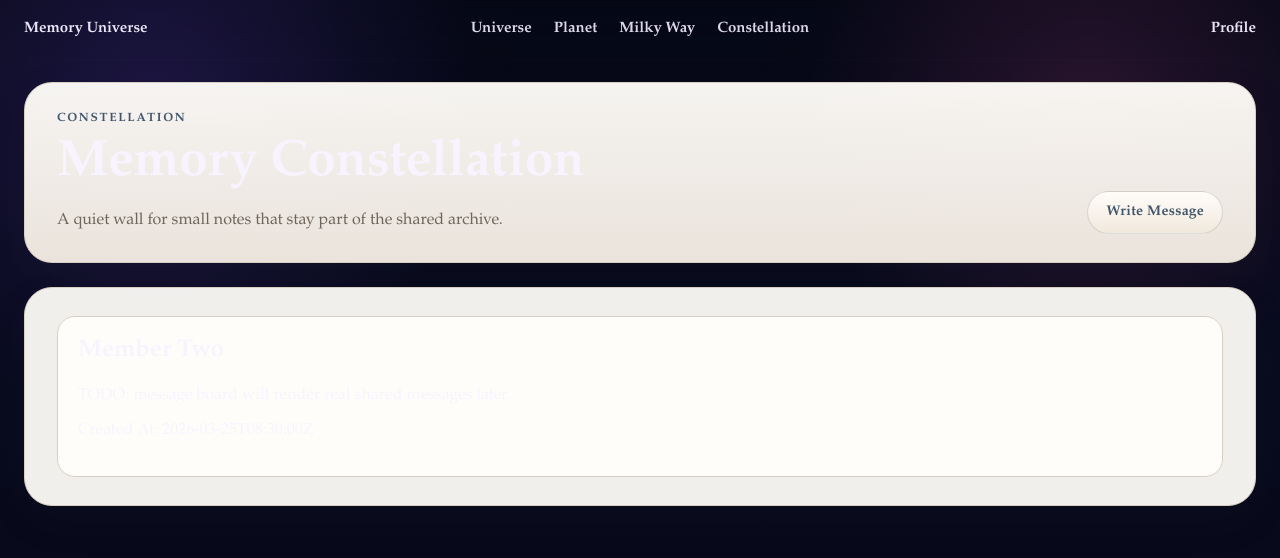
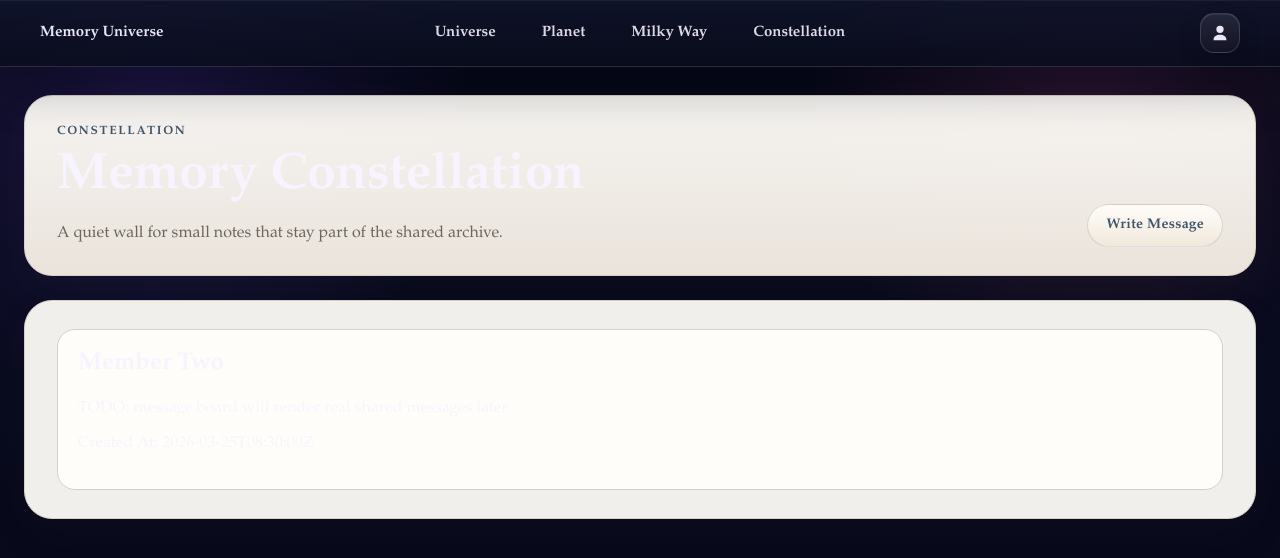
Before and after one commit to Ez-boi123/Memory-Universe, a Next.js app: page /constellation in a window 1280 px wide. Shown: the top 558 px of the page. Built offline with nearby package versions, Linux system fonts and the light colour scheme.

Commit message:
feat: refine authenticated header chrome

```diff
--- a/src/components/universe/AppTopNavigation.tsx
+++ b/src/components/universe/AppTopNavigation.tsx
@@ -22,8 +22,21 @@ export function AppTopNavigation() {
             </Link>
           ))}
         </nav>
-        <Link className="app-top-nav-profile" href="/settings/account">
-          Profile
+        <Link
+          aria-label="Profile"
+          className="app-top-nav-profile"
+          href="/settings/account"
+        >
+          <svg
+            aria-hidden="true"
+            className="app-top-nav-profile-icon"
+            viewBox="0 0 24 24"
+          >
+            <path
+              d="M12 12a4 4 0 1 0-4-4 4 4 0 0 0 4 4Zm0 2c-3.86 0-7 2.24-7 5v1h14v-1c0-2.76-3.14-5-7-5Z"
+              fill="currentColor"
+            />
+          </svg>
         </Link>
       </div>
     </header>
--- a/src/styles/globals.css
+++ b/src/styles/globals.css
@@ -49,17 +49,27 @@ main {
   position: sticky;
   top: 0;
   z-index: 20;
-  width: min(1280px, calc(100% - 48px));
-  margin: 0 auto;
-  padding: 20px 0;
-  backdrop-filter: blur(18px);
+  width: 100%;
+  margin: 0;
+  padding: 0;
 }
 
 .app-top-nav-inner {
+  position: relative;
   display: grid;
   grid-template-columns: minmax(0, 1fr) auto minmax(0, 1fr);
   align-items: center;
   gap: 16px;
+  width: 100%;
+  margin: 0;
+  padding: 24px 40px;
+  border-bottom: 1px solid rgba(226, 218, 255, 0.12);
+  background: linear-gradient(180deg, rgba(16, 20, 42, 0.92) 0%, rgba(9, 12, 28, 0.84) 100%);
+  box-shadow:
+    0 18px 48px rgba(2, 4, 14, 0.32),
+    inset 0 1px 0 rgba(255, 255, 255, 0.06);
+  backdrop-filter: blur(24px);
+  -webkit-backdrop-filter: blur(24px);
 }
 
 .app-top-nav-brand,
@@ -67,18 +77,18 @@ main {
   color: rgba(244, 238, 255, 0.96);
   font-size: 15px;
   font-weight: 700;
-  white-space: nowrap;
 }
 
 .app-top-nav-brand {
   justify-self: start;
+  white-space: nowrap;
 }
 
 .app-top-nav-links {
   display: flex;
   flex-wrap: wrap;
   justify-content: center;
-  gap: 22px;
+  gap: 46px;
   justify-self: center;
 }
 
@@ -89,14 +99,39 @@ main {
 }
 
 .app-top-nav-profile {
-  justify-self: end;
+  position: absolute;
+  top: 50%;
+  right: 40px;
+  justify-self: auto;
+  display: inline-flex;
+  align-items: center;
+  justify-content: center;
+  width: 40px;
+  height: 40px;
+  border: 1px solid rgba(232, 222, 255, 0.16);
+  border-radius: 14px;
+  background: linear-gradient(180deg, rgba(255, 255, 255, 0.09), rgba(255, 255, 255, 0.03));
+  box-shadow:
+    0 10px 22px rgba(2, 4, 14, 0.18),
+    inset 0 1px 0 rgba(255, 255, 255, 0.08);
+  transform: translateY(-50%);
+}
+
+.app-top-nav-profile-icon {
+  width: 22px;
+  height: 22px;
 }
 
 @media (max-width: 760px) {
+  .app-top-nav {
+    padding: 0;
+  }
+
   .app-top-nav-inner {
     grid-template-columns: 1fr;
     justify-items: center;
     row-gap: 14px;
+    padding: 22px 16px;
   }
 
   .app-top-nav-brand,
@@ -104,8 +139,14 @@ main {
     justify-self: center;
   }
 
+  .app-top-nav-profile {
+    position: static;
+    right: auto;
+    transform: none;
+  }
+
   .app-top-nav-links {
-    gap: 16px;
+    gap: 28px;
   }
 }
 
@@ -113,7 +154,7 @@ main {
   width: min(1280px, calc(100% - 48px));
   min-height: 0;
   margin: 0 auto;
-  padding: 24px 0 80px;
+  padding: 28px 0 80px;
 }
 
 .universe-overview {
```
